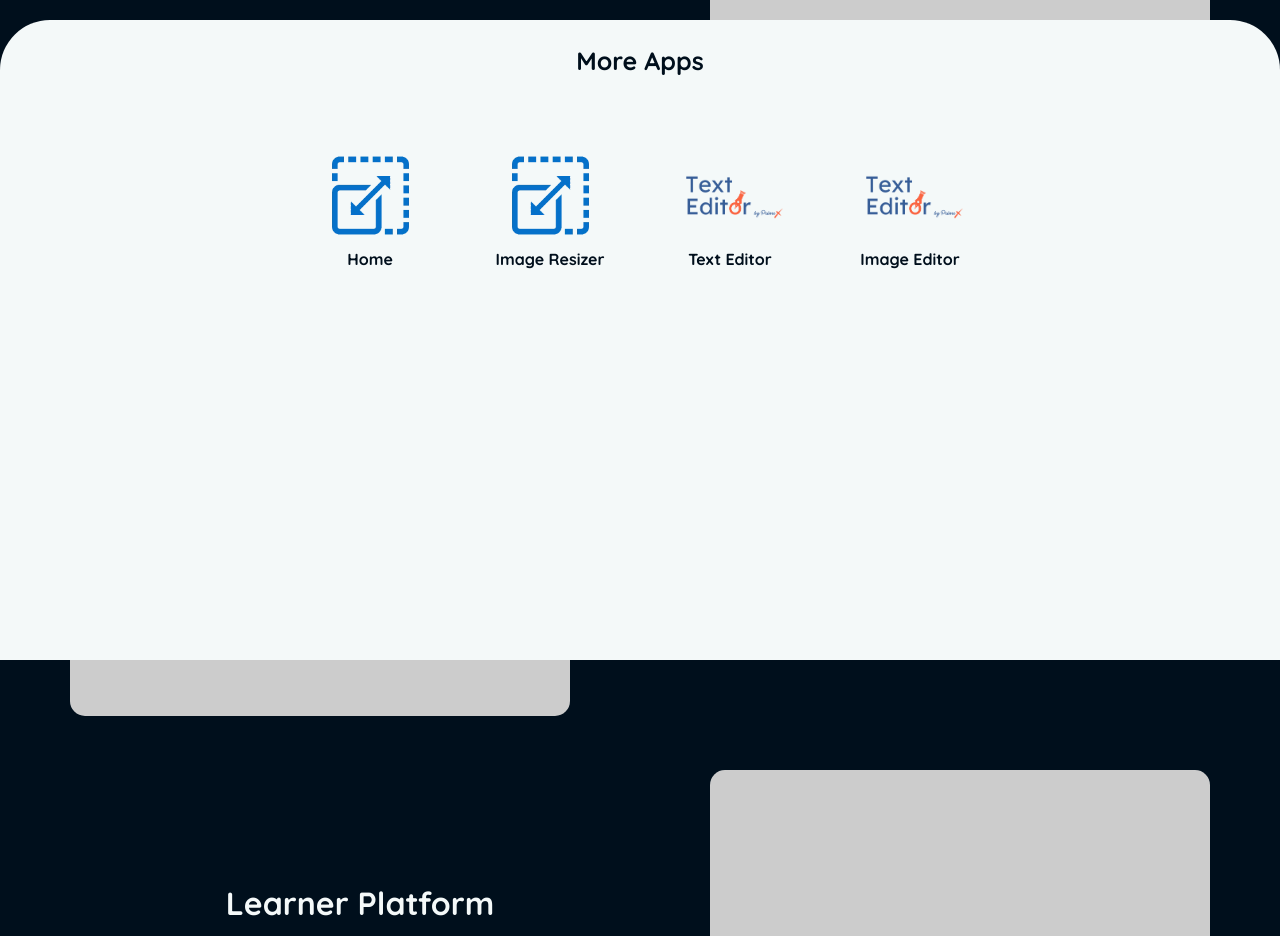
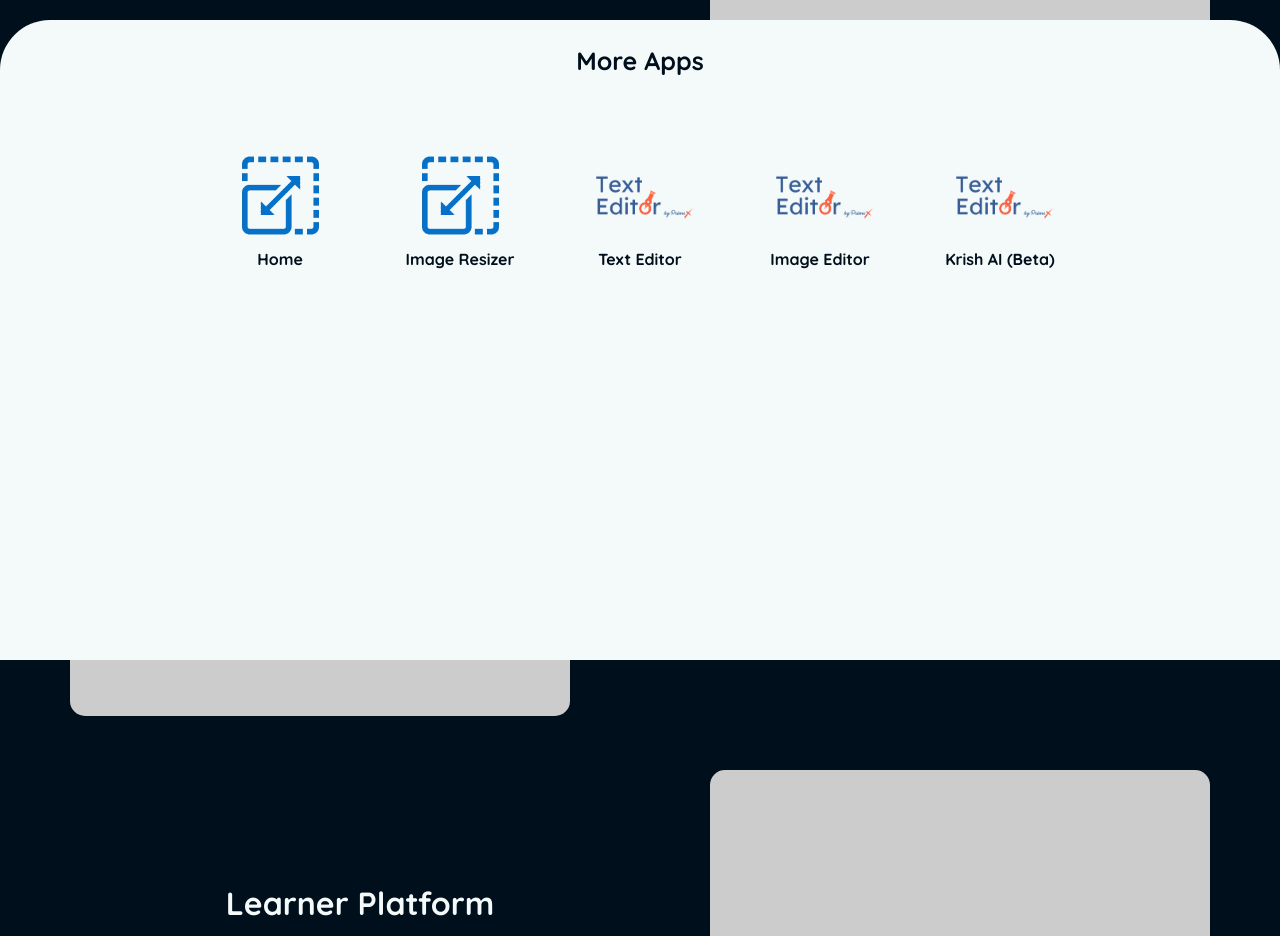
Before and after one commit to mohit1465/HelpDesk.github.io, a plain HTML site: page index.html in a window 1280 px wide. Shown: the part 780-1716 px from the top of the page. Drawn offline with nearby package versions, Linux system fonts and the light colour scheme; no server answers; placeholder pictures from the web are drawn by us.

Commit message:
Update index.html

```diff
--- a/index.html
+++ b/index.html
@@ -289,6 +289,10 @@
               <img src="assets/Text Editor logo light.png" alt="Text Editor">
               <p>Image Editor</p>
           </div>
+          <div class="inner-box" onclick="window.open('Krish.html', '_blank')">
+              <img src="assets/Text Editor logo light.png" alt="Text Editor">
+              <p>Krish AI (Beta)</p>
+          </div>
       </div>
   </div>
 
```
